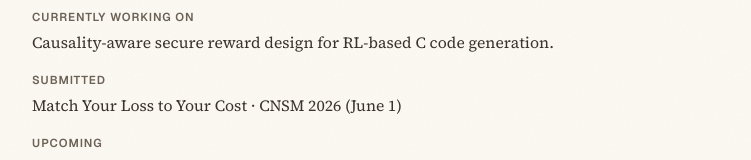
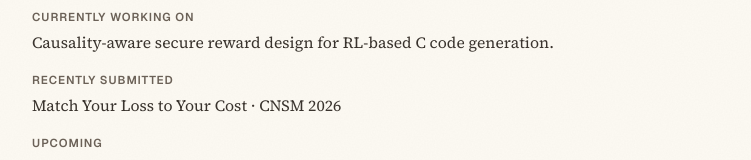
Before and after one commit to SuryanshSS1011/suryanshss1011.github.io, an Astro site: page / in a window 1280 px wide. Shown: the part 316-476 px from the top of the page, without its empty margins (260-1011 px from the left). Built offline with nearby package versions, Linux system fonts and the light colour scheme; Astro itself is replaced by a stand-in of ours.

Commit message:
content: drop date from submitted line, relabel as 'Recently submitted'

```diff
--- a/src/data/site.ts
+++ b/src/data/site.ts
@@ -14,7 +14,7 @@ export const site = {
 
 export const about = {
   currently: "Causality-aware secure reward design for RL-based C code generation.",
-  submitted: "Match Your Loss to Your Cost · CNSM 2026 (June 1)",
+  submitted: "Match Your Loss to Your Cost · CNSM 2026",
   upcoming: "LCTES 2026 presentation · June 16 · Boulder, CO.",
 
   bio: `I'm a Computer Science student at Penn State, passionate about building intelligent systems at the intersection of AI research and practical software engineering.
--- a/src/pages/index.astro
+++ b/src/pages/index.astro
@@ -40,7 +40,7 @@ const flagships = flagshipTitles
         <dd>{about.currently}</dd>
       </div>
       <div class="status-row">
-        <dt>Submitted</dt>
+        <dt>Recently submitted</dt>
         <dd>{about.submitted}</dd>
       </div>
       <div class="status-row">
```
